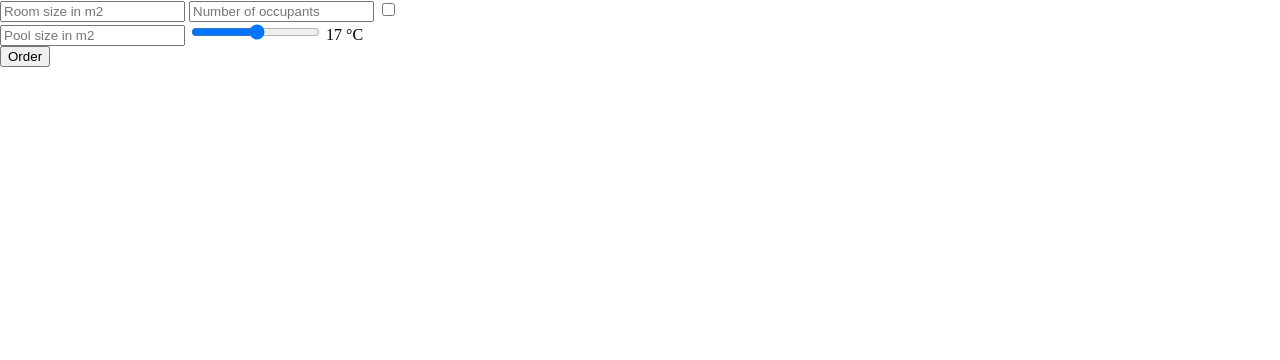
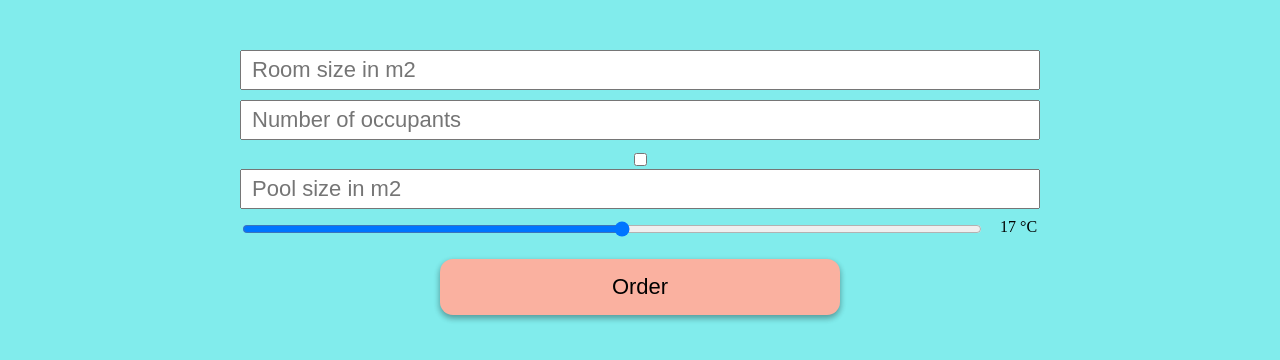
Before and after one commit to Paulius101/typescript-2, a plain HTML site: page viesbutis/viesbutis.html in a window 1280 px wide. Drawn offline with Linux system fonts and the light colour scheme.

Commit message:
sass compiling and a bit of ts

```diff
--- a/viesbutis/style1.scss
+++ b/viesbutis/style1.scss
@@ -0,0 +1,69 @@
+$bgColor: #81ecec;
+$bgColorButton:#fab1a0;
+
+body {
+    background-color: $bgColor;
+
+    .hero {
+        display: flex;
+        flex-direction: column;
+        max-width: 800px;
+        margin: 50px auto 50px auto;
+
+        form {
+            display: flex;
+            flex-direction: column;
+            gap: 10px;
+        }
+
+        input {
+            padding: 0 10px;
+            line-height: 36px;
+            font-size: 22px
+        }
+
+        // .hidden {
+        //     display: none;
+        // }
+
+        #roomsWithSpa {
+            .slider {
+                display: flex;
+                flex-direction: row;
+                max-width: 800px;
+
+                input {
+                    width: 90%;
+                }
+
+                .sliderResult {
+                    display: inline-block;
+                    margin-left: 2%;
+                }
+            }
+        }
+
+        button {
+            width: 50%;
+            margin: 20px 200px;
+            padding: 10px 40px;
+            border-radius: 13px;
+            line-height: 36px;
+            font-size: 22px;
+            background-color: $bgColorButton;
+            border: 2px;
+            box-shadow: 0 3px 6px rgba(0, 0, 0, 0.16),
+                0 3px 6px rgba(0, 0, 0, 0.23);
+            ;
+        }
+
+        button:hover {
+            transform: scale(1.1);
+            cursor: pointer;
+        }
+
+    }
+
+
+
+}
--- a/viesbutis/viesbutis.html
+++ b/viesbutis/viesbutis.html
@@ -15,21 +15,29 @@
 </head>
 
 <body>
+    <div class="hero">
         <form id="rooms" action="#">
             <input type="number" id="roomSize" placeholder="Room size in m2">
             <input type="number" id="numberOfOccupants" placeholder="Number of occupants">
             <input type="checkbox" id="spaNeeded" placeholder="Pool (optional)">
         </form>
 
-    <form id="roomsWithSpa" action="#">
+        <form id="roomsWithSpa" class="hidden" action="#">
             <input type="number" id="spaSize" placeholder="Pool size in m2">
+            <div class="slider">
                 <input type="range" id="spaTemperature" name="temperature" min="10" max="45" oninput="this.nextElementSibling.value = this.value">
+                <div class="sliderResult">
                     <output>17</output>
                     <label for="temperature">°C</label>
+                </div>
+            </div>
         </form>
 
         <button type="button" id="button">Order</button>
+    </div>
 
+    <div class="orders">
+    </div>
 
 
 </body>
```
Also changed, not shown: viesbutis/style1.css, viesbutis/style1.min.css, 1 other file. Lines whose indentation alone changed are shown as unchanged.
